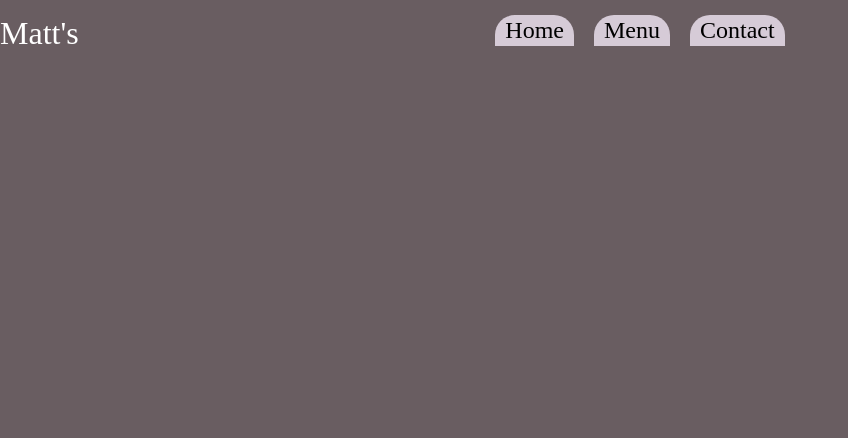
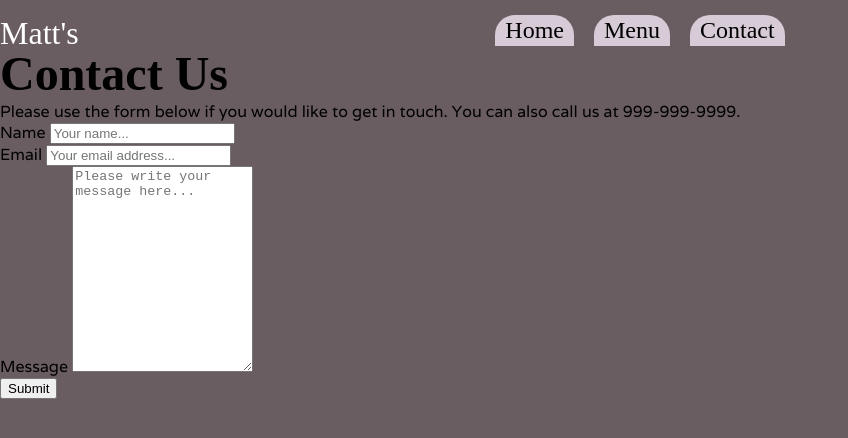
Before and after one commit to flipott/restaurant-page, a website built with webpack: page dist/contact.html in a window 1280 px wide. Shown: the whole page, without its empty margins (0-848 px from the left). Built offline with nearby package versions, Linux system fonts and the light colour scheme; a web font is replaced by a local one.

Commit message:
Add form to contact page

```diff
--- a/dist/contact.html
+++ b/dist/contact.html
@@ -12,8 +12,7 @@
 </head>
 <body>
     <script src="main.js"></script>
-    <div id="content">
-    <div class="container">
+    <div class="contact-container">
         <div class="header">
             <div class="logo">Matt's</div>
             <div class="tabs">
@@ -22,6 +21,21 @@
                 <button class="tab"><a href="contact.html">Contact</a></button>
             </div>
         </div>
+        <div class="contact-content">
+            <div class="title">Contact Us</div>
+            <p>Please use the form below if you would like to get in touch. You can also call us at 999-999-9999.</p>
+            <form class="contact-form">
+                <label for="name">Name</label>
+                <input type="text" id="name" name="name" placeholder="Your name..."><br>
+
+                <label for="email">Email</label>
+                <input type="email" id="email" name="email" placeholder="Your email address..."><br>
+
+                <label for="message">Message</label>
+                <textarea id="message" name="message" placeholder="Please write your message here..." style="height:200px"></textarea><br>
+                <input type="submit" value="Submit">
+            </form>
+        </div>
     </div>
 </body>
 </html>
```
